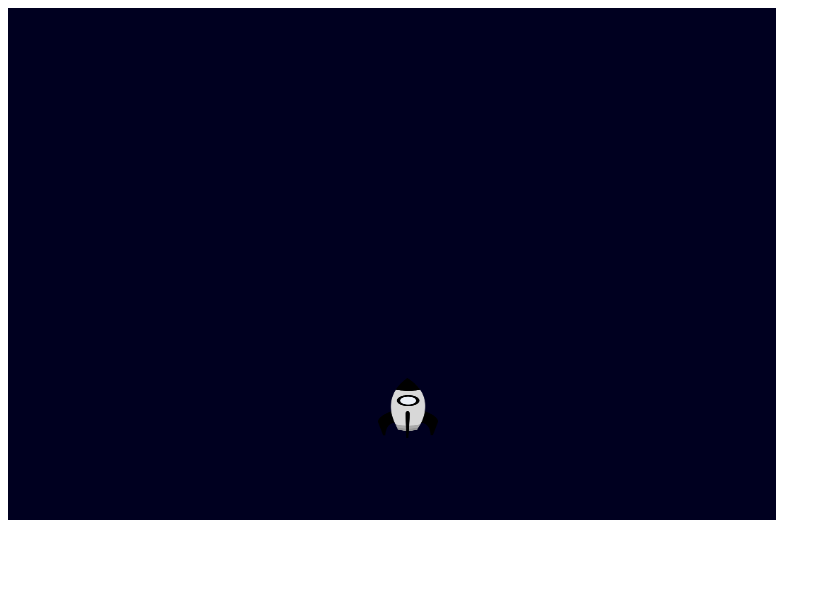
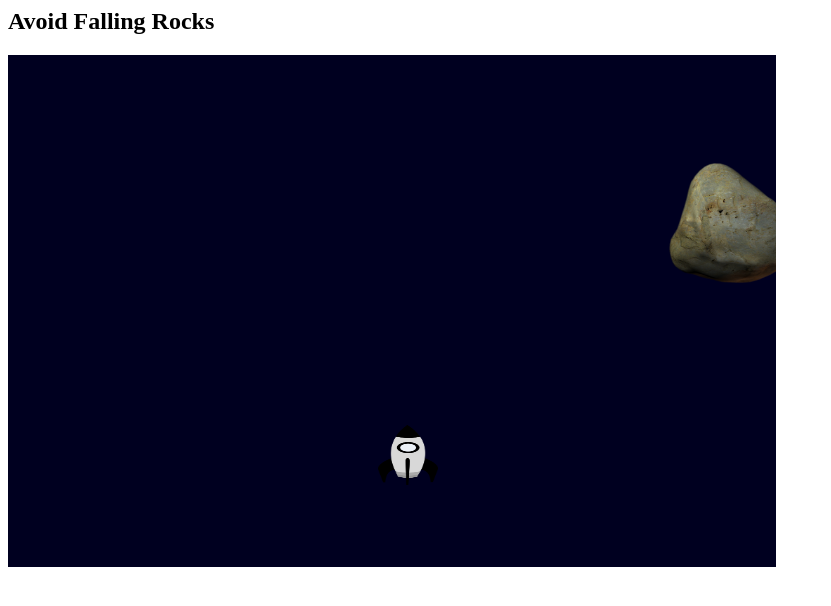
Before and after one commit to phapdinh/HTML5_Game, a plain HTML site: page index.html in a window 1280 px wide. Shown: the whole page, without its empty margins (0-831 px from the left). Drawn offline with Linux system fonts and the light colour scheme.

Commit message:
feat: added a title

```diff
--- a/game.js
+++ b/game.js
@@ -69,7 +69,7 @@ function myMouseMove(event) {
 
 function spawnRock() {
 	app.rock = {
-		pos: {x:Math.random() * app.width, y:Math.random() * -app.height},
+		pos: {x:Math.random() * app.width, y:0},
 		size: 120,
 		speed: 240,
 		color: "#FFFFFF",
--- a/index.html
+++ b/index.html
@@ -5,6 +5,7 @@
 	 <script type="text/javascript" src="game.js"></script>
    </head>
    <body onload="startApp()">
+     <h2>Avoid Falling Rocks</h2>
      <canvas id="canvas" width="768" height="512"></canvas>
    </body>
 </html>
```
